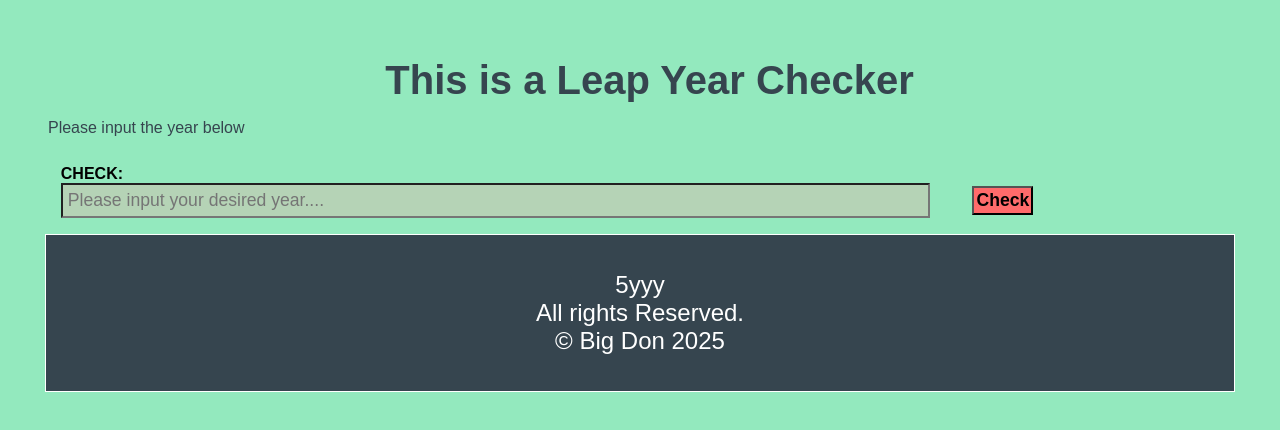
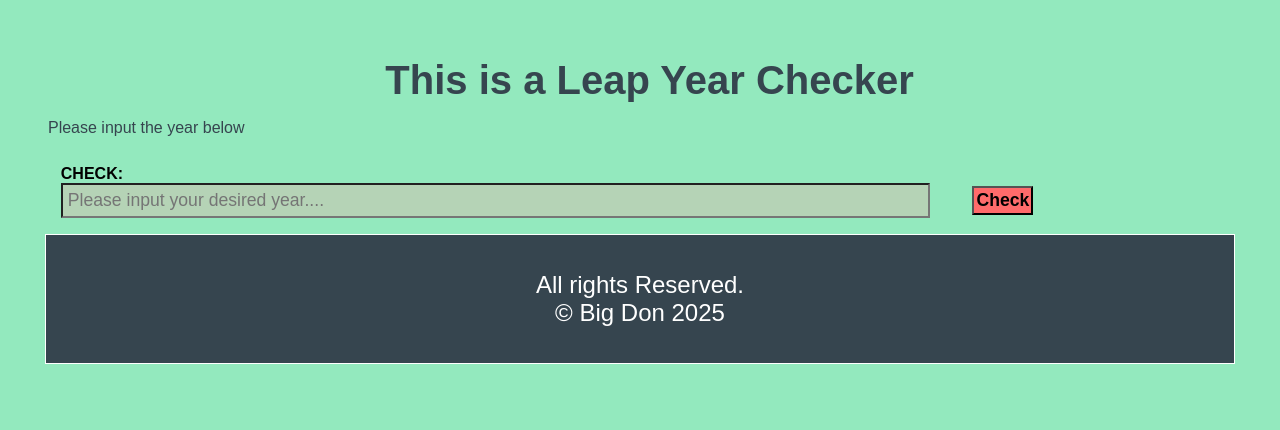
Before and after one commit to bigdonn0011/Leap-year-Checker, a plain HTML site: page index.html in a window 1280 px wide. Drawn offline with Linux system fonts and the light colour scheme.

Commit message:
Clear paragraph content in footer
Clear the content of the paragraph with id 'p'.

```diff
--- a/index.html
+++ b/index.html
@@ -28,7 +28,7 @@
        <button type="submit" id="checkerBtn" onclick="values()">Check</button>
     </main>
     <footer>
-        <p id="p" style="color: white;">5yyy</p>
+        <p id="p" style="color: white;"></p>
         All rights Reserved. <br />&copy; Big Don <br\> 2025
 
 
```
